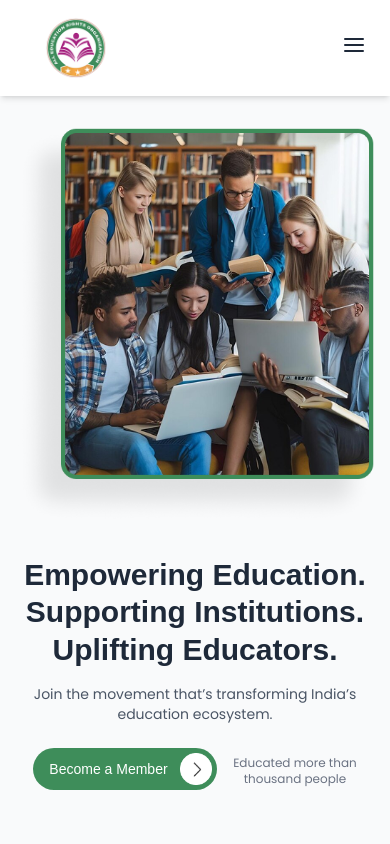
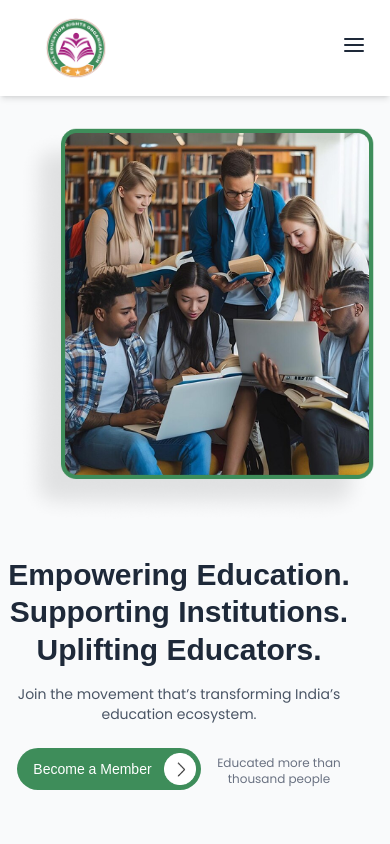
Before and after one commit to Maheebullahkhan14/Organizations, a React (Vite) app: page / in a window 390 px wide. Shown: the top 844 px of the page. Built offline with nearby package versions, Linux system fonts and the light colour scheme; a web font is replaced by a local one.

Commit message:
made responsive

```diff
--- a/src/organizations/education_organization/education_org.css
+++ b/src/organizations/education_organization/education_org.css
@@ -130,7 +130,12 @@ a.contact-header-btn {
   .hero-arrow-icon-box {
     display: none !important;
   }
+
   .custom-footer-input {
     width: 300px;
+  }
+
+  div#root {
+    overflow-x: hidden;
+  }
 }
-}
--- a/src/organizations/education_organization/pages/home.jsx
+++ b/src/organizations/education_organization/pages/home.jsx
@@ -114,7 +114,7 @@ export const Hero = () => {
       <div className="max-w-7xl mx-auto flex flex-col-reverse md:flex-row items-center justify-between">
 
         <div
-          className="md:w-1/2 mb-8 md:mb-0 flex justify-center"
+          className="md:w-1/2 -ml-4 mr-4 mb-8 md:mb-0 flex justify-center"
           data-aos="fade-right"
         >
           <div className="text-center md:text-left">
```
